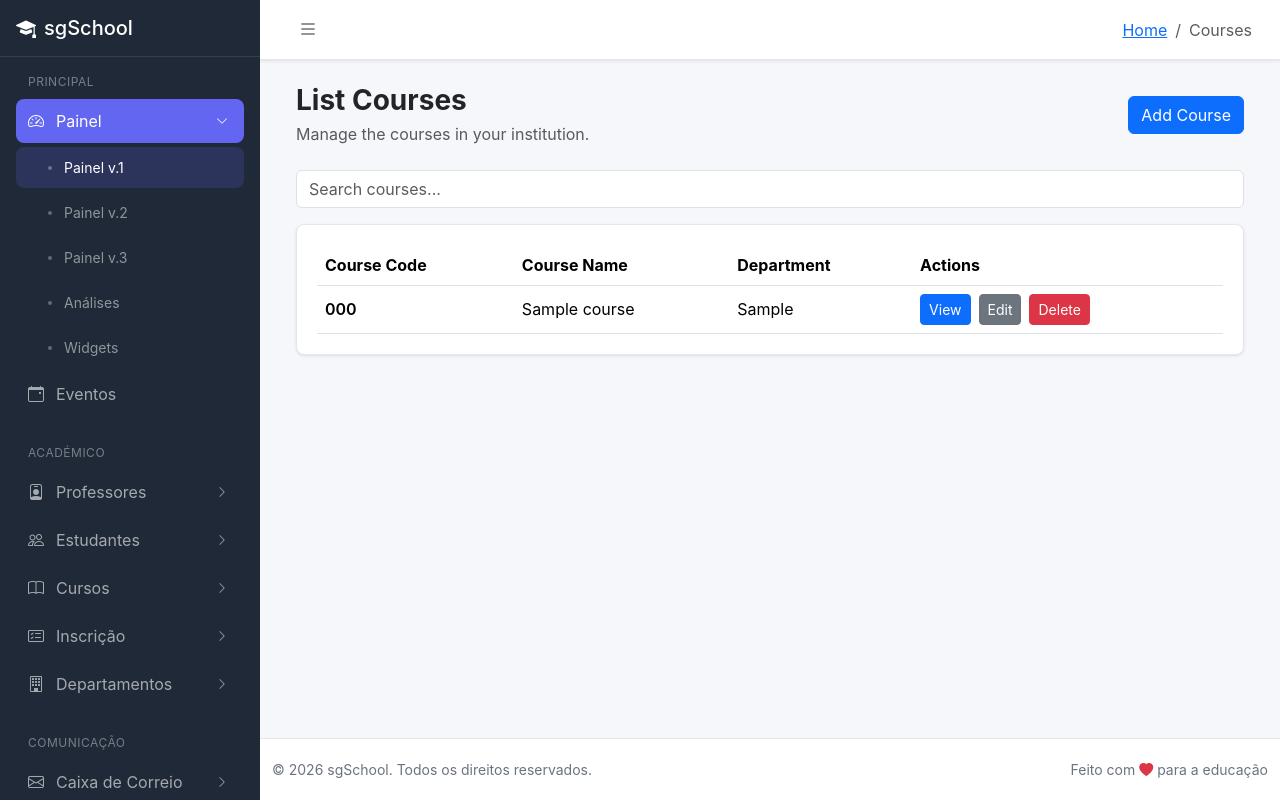
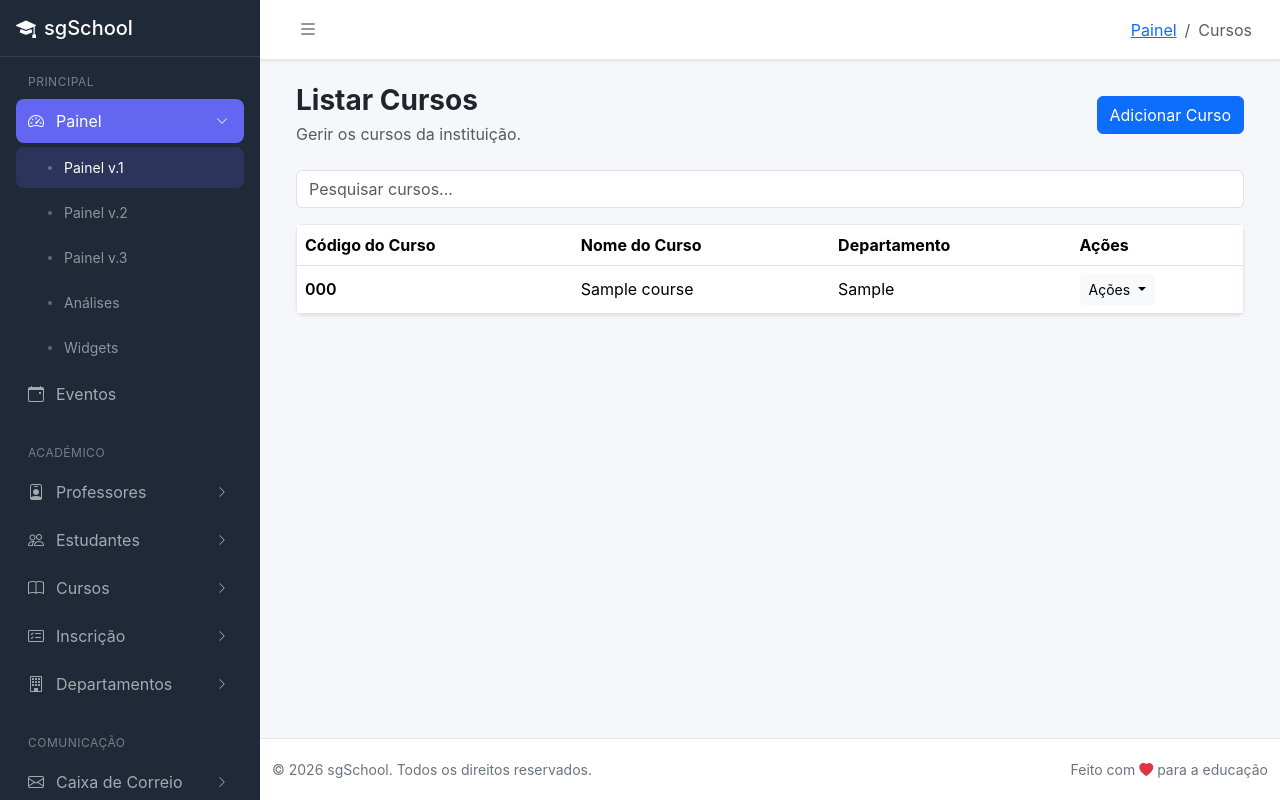
Before and after one commit to agostinho-pedro-pw/sgschool-laravel, a Laravel app: page /courses in a window 1280 px wide. Run offline with Laravel 12, Linux system fonts and the light colour scheme; tables that the repository leaves empty hold one stand-in row (values such as "Sample post"); parts of the project's set-up code (start-up, migrations or seed data) failed here and were passed over.

Commit message:
Foi traduzido com sucesso a view all-courses e alterado o icone das ações

```diff
--- a/resources/views/admin/courses/add-course/index.blade.php
+++ b/resources/views/admin/courses/add-course/index.blade.php
@@ -133,8 +133,8 @@
                             </div>
                             <div class="col-12">
                                 <label for="courseDescription" class="form-label">Descrição do Curso</label>
-                                <textarea class="form-control" id="courseDescription" name="courseDescription"
-                                    rows="4">{{ old('courseDescription') }}</textarea>
+                                <textarea class="form-control" id="courseDescription" name="courseDescription" rows="4"
+                                    placceholder="Alguma descrição">{{ old('courseDescription') }}</textarea>
                             </div>
                             <div class="col-12">
                                 <button type="submit" class="btn btn-primary">Criar Curso</button>
--- a/resources/views/admin/courses/all-courses/index.blade.php
+++ b/resources/views/admin/courses/all-courses/index.blade.php
@@ -1,10 +1,10 @@
 @extends('layouts.admin')
 
-@section('title', 'List Courses - sgSchool')
+@section('title', 'Listar Cursos - sgSchool')
 @section('language', 'pt-PT')
 
 @section('head')
-<meta name="description" content="List of courses">
+<meta name="description" content="Lista de cursos">
 <link rel="icon" type="image/x-icon" href="{{ asset('dashboard/assets/dist/assets/favicon-9EIT7vLh.ico') }}">
 <script type="module" crossorigin src="{{ asset('dashboard/assets/dist/assets/main-ZZRh_wak.js') }}"></script>
 <link rel="stylesheet" crossorigin href="{{ asset('dashboard/assets/dist/assets/main-BV-wpnXD.css') }}">
@@ -58,7 +58,7 @@
 @endsection
 
 @section('content')
-<a href="#main-content" class="visually-hidden-focusable">Skip to main content</a>
+<a href="#main-content" class="visually-hidden-focusable">Saltar para o conteúdo principal</a>
 <div class="search-backdrop" id="searchBackdrop"></div>
 <div class="sidebar-overlay" id="sidebarOverlay"></div>
 
@@ -67,16 +67,20 @@
 <div class="main-wrapper" id="mainWrapper">
     <header class="navbar top-navbar">
         <div class="container-fluid d-flex align-items-center h-100">
-            <button type="button" class="hamburger-menu" id="sidebarToggle" aria-label="Toggle sidebar"
+            <button type="button" class="hamburger-menu" id="sidebarToggle" aria-label="Abrir ou fechar a barra lateral"
                 aria-controls="sidebar">
                 <i class="bi bi-list"></i>
             </button>
-            <nav aria-label="Breadcrumb" class="d-none d-lg-block ms-3">
+
+            <nav aria-label="Navegação estrutural" class="d-none d-lg-block ms-3">
                 <ol class="breadcrumb mb-0">
-                    <li class="breadcrumb-item"><a href="{{ route('dashboard') }}">Home</a></li>
-                    <li class="breadcrumb-item active" aria-current="page">Courses</li>
+                    <li class="breadcrumb-item">
+                        <a href="{{ route('dashboard') }}">Painel</a>
+                    </li>
+                    <li class="breadcrumb-item active" aria-current="page">Cursos</li>
                 </ol>
             </nav>
+
             <div class="navbar-brand d-lg-none fw-bold me-auto">sgSchool</div>
         </div>
     </header>
@@ -89,28 +93,29 @@
 
             <div class="d-flex flex-column flex-sm-row justify-content-between align-items-sm-center gap-3 mb-4">
                 <div>
-                    <h1 class="h3 fw-bold mb-1">List Courses</h1>
-                    <p class="text-muted mb-0">Manage the courses in your institution.</p>
+                    <h1 class="h3 fw-bold mb-1">Listar Cursos</h1>
+                    <p class="text-muted mb-0">Gerir os cursos da instituição.</p>
                 </div>
-                <a href="{{ route('courses.create') }}" class="btn btn-primary">Add Course</a>
+
+                <a href="{{ route('courses.create') }}" class="btn btn-primary">Adicionar Curso</a>
             </div>
 
             <div class="mb-3">
-                <label for="courseSearch" class="visually-hidden">Search courses</label>
-                <input type="search" class="form-control" id="courseSearch" placeholder="Search courses...">
+                <label for="courseSearch" class="visually-hidden">Pesquisar cursos</label>
+                <input type="search" class="form-control" id="courseSearch" placeholder="Pesquisar cursos...">
             </div>
 
             <div class="dashboard-card">
-                <div class="table-responsive">
                 <table class="table table-hover align-middle mb-0" id="courseTable">
                     <thead>
                         <tr>
-                                <th scope="col">Course Code</th>
-                                <th scope="col">Course Name</th>
-                                <th scope="col">Department</th>
-                                <th scope="col">Actions</th>
+                            <th scope="col">Código do Curso</th>
+                            <th scope="col">Nome do Curso</th>
+                            <th scope="col">Departamento</th>
+                            <th scope="col">Ações</th>
                         </tr>
                     </thead>
+
                     <tbody>
                         @forelse ($courses as $course)
                         <tr>
@@ -118,28 +123,50 @@
                             <td>{{ $course->courseName }}</td>
                             <td>{{ $course->department }}</td>
                             <td>
-                                        <div class="d-flex gap-2 text-nowrap">
-                                            <a href="{{ route('courses.show', $course) }}"
-                                                class="btn btn-sm btn-primary">View</a>
-                                            <a href="{{ route('courses.edit', $course) }}"
-                                                class="btn btn-sm btn-secondary">Edit</a>
+                                <div class="dropdown">
+                                    <button class="btn btn-sm btn-light dropdown-toggle" type="button"
+                                        data-bs-toggle="dropdown" aria-expanded="false">
+                                        Ações
+                                    </button>
+
+                                    <ul class="dropdown-menu">
+                                        <li>
+                                            <a class="dropdown-item" href="{{ route('courses.show', $course) }}">
+                                                <i class="bi bi-eye me-2"></i> Detalhes
+                                            </a>
+                                        </li>
+                                        <li>
+                                            <a class="dropdown-item" href="{{ route('courses.edit', $course) }}">
+                                                <i class="bi bi-pencil me-2"></i> Editar
+                                            </a>
+                                        </li>
+                                        <li>
+                                            <hr class="dropdown-divider">
+                                        </li>
+                                        <li>
                                             <form action="{{ route('courses.destroy', $course) }}" method="POST"
-                                                onsubmit="return confirm('Delete this course?');">
+                                                onsubmit="return confirm('Eliminar este curso?');">
                                                 @csrf
                                                 @method('DELETE')
-                                                <button type="submit" class="btn btn-sm btn-danger">Delete</button>
+
+                                                <button type="submit" class="dropdown-item text-danger">
+                                                    <i class="bi bi-trash me-2"></i> Eliminar
+                                                </button>
                                             </form>
+                                        </li>
+                                    </ul>
                                 </div>
                             </td>
                         </tr>
                         @empty
                         <tr>
-                                    <td colspan="4" class="py-4 text-center text-muted">No courses found.</td>
+                            <td colspan="4" class="py-4 text-center text-muted">
+                                Nenhum curso encontrado.
+                            </td>
                         </tr>
                         @endforelse
                     </tbody>
                 </table>
-                </div>
             </div>
         </div>
     </main>
```
Lines whose indentation alone changed are shown as unchanged.
